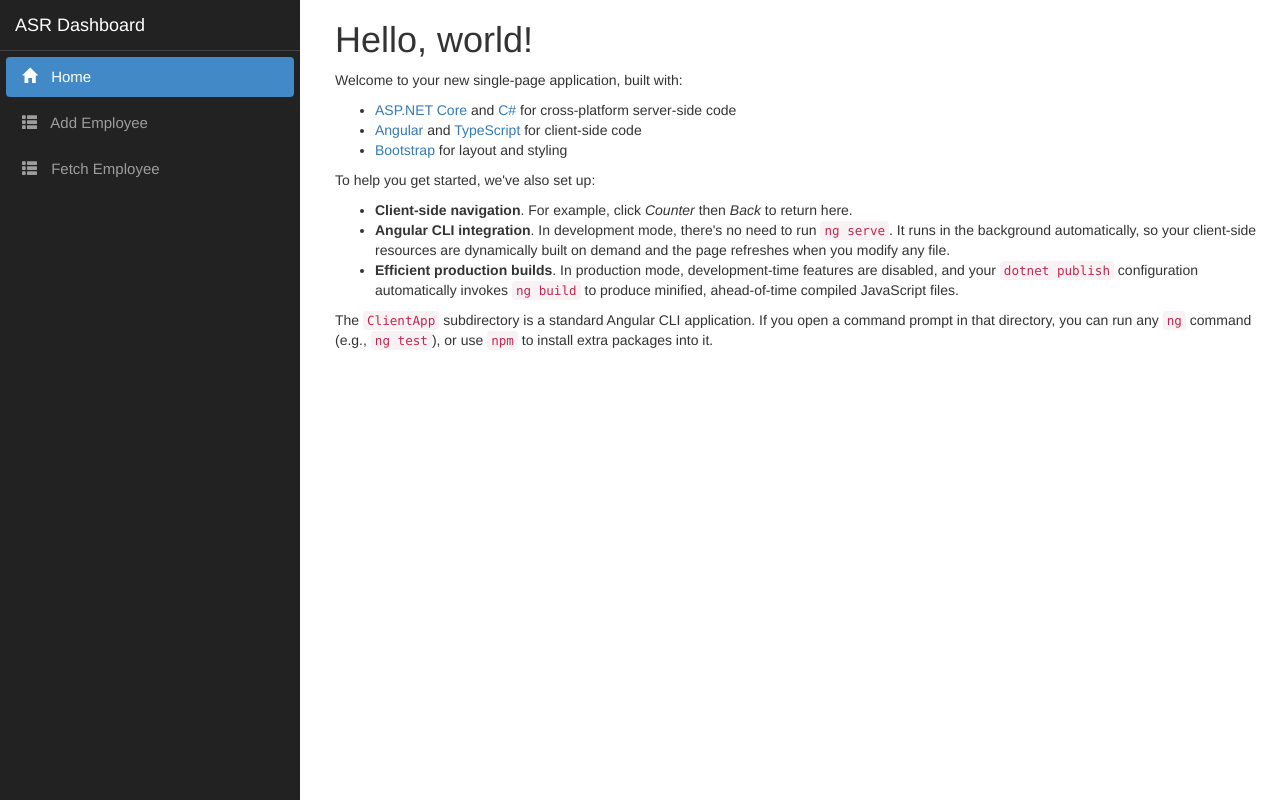
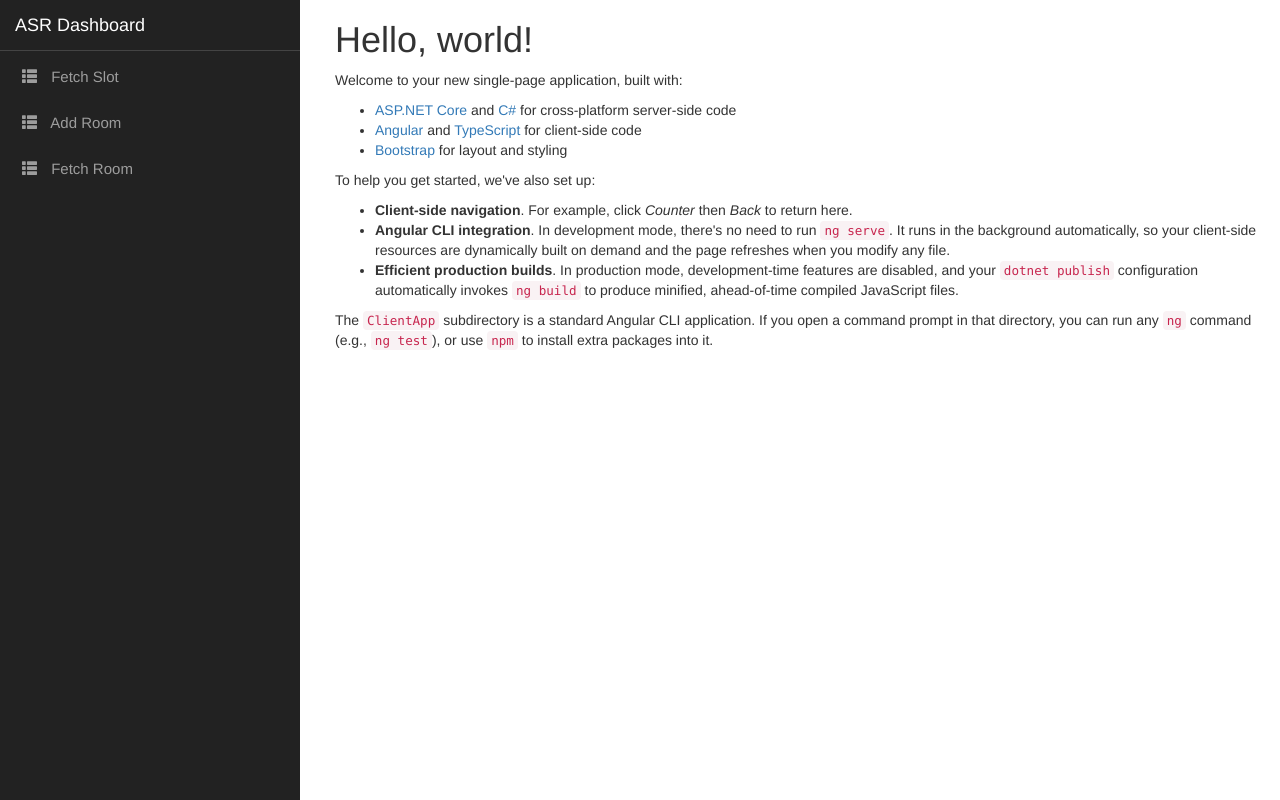
Before and after one commit to Guozai/ASRDashboard, an Angular app in the folder ASRDashboard/ClientApp/: page / in a window 1280 px wide. Built offline with nearby package versions, Linux system fonts and the light colour scheme.

Commit message:
Change errors on both files

```diff
--- a/ASRDashboard/ClientApp/src/app/Services/slot.service.ts
+++ b/ASRDashboard/ClientApp/src/app/Services/slot.service.ts
@@ -1,4 +1,4 @@
-import { Injectable, Inject, startTimeRange } from "@angular/core";
+import { Injectable, Inject } from "@angular/core";
 import { Http, Response } from "@angular/http";
 import { Observable } from "rxjs/Observable";
 import "rxjs/add/operator/map";
--- a/ASRDashboard/ClientApp/src/app/nav-menu/nav-menu.component.html
+++ b/ASRDashboard/ClientApp/src/app/nav-menu/nav-menu.component.html
@@ -12,19 +12,19 @@
         <div class='clearfix'></div>
         <div class='navbar-collapse collapse' [ngClass]='{ "in": isExpanded }'>
           <ul class='nav navbar-nav'>
-            <li [routerLinkActive]='["link-active"]' [routerLinkActiveOptions]='{ exact: true }'>
-              <a [routerLink]='["/"]' (click)='collapse()'>
-                <span class='glyphicon glyphicon-home'></span> Home
+            <li [routerLinkActive]='["link-active"]'>
+              <a [routerLink]='["/fetch-slot"]' (click)='collapse()'>
+                <span class='glyphicon glyphicon-th-list'></span> Fetch Slot
               </a>
             </li>
             <li [routerLinkActive]='["link-active"]'>
-              <a [routerLink]='["/add-employee"]' (click)='collapse()'>
-                <span class='glyphicon glyphicon-th-list'></span> Add Employee
+              <a [routerLink]='["/add-room"]' (click)='collapse()'>
+                <span class='glyphicon glyphicon-th-list'></span> Add Room
               </a>
             </li>
             <li [routerLinkActive]='["link-active"]'>
-              <a [routerLink]='["/fetch-employee"]' (click)='collapse()'>
-                <span class='glyphicon glyphicon-th-list'></span> Fetch Employee
+              <a [routerLink]='["/fetch-room"]' (click)='collapse()'>
+                <span class='glyphicon glyphicon-th-list'></span> Fetch Room
               </a>
             </li>
           </ul>
```
